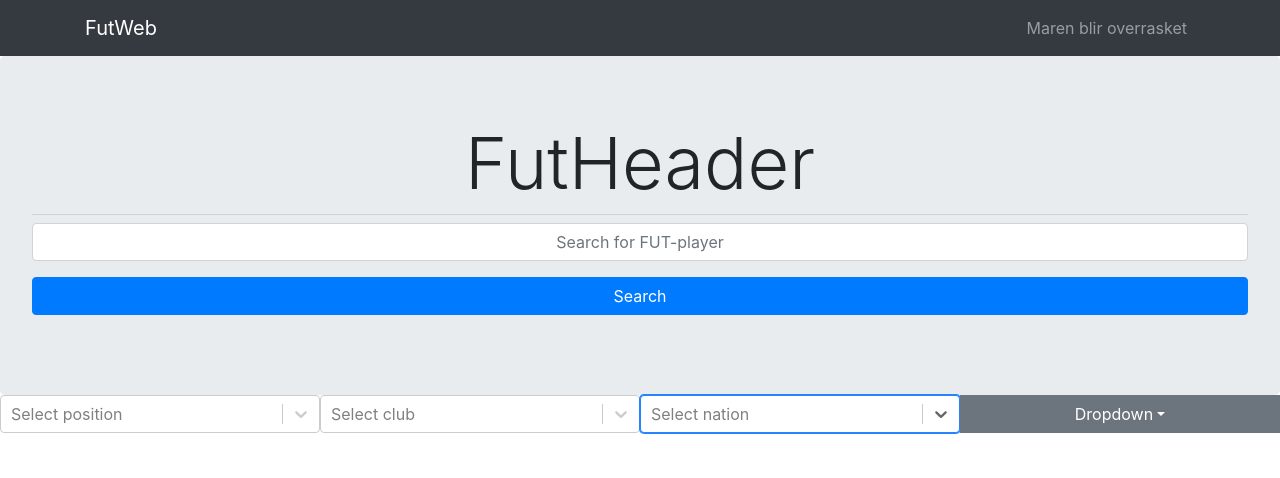
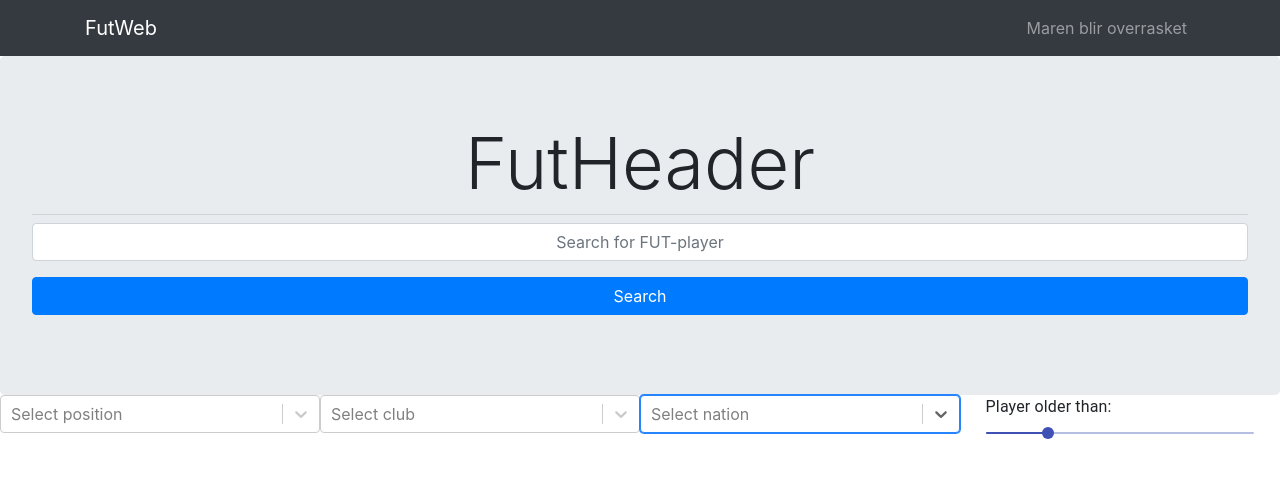
Before and after one commit to ferdinwa/it2810-prosjekt-3, a React (Create React App) app in the folder client/: page / in a window 1280 px wide. Shown: the top 478 px of the page. Built offline with nearby package versions, Linux system fonts and the light colour scheme.

Commit message:
Finished filtering #7

```diff
--- a/client/package.json
+++ b/client/package.json
@@ -3,6 +3,8 @@
   "version": "0.1.0",
   "private": true,
   "dependencies": {
+    "@material-ui/core": "^4.11.0",
+    "@material-ui/lab": "^4.0.0-alpha.56",
     "@testing-library/jest-dom": "^4.2.4",
     "@testing-library/react": "^9.5.0",
     "@testing-library/user-event": "^7.2.1",
--- /dev/null
+++ b/client/src/actions/ageActions.tsx
@@ -0,0 +1,8 @@
+import { SET_AGE } from "./types";
+
+export const setAge = (age: string) => {
+  return {
+    type: SET_AGE,
+    payload: age,
+  };
+};
--- a/client/src/actions/types.tsx
+++ b/client/src/actions/types.tsx
@@ -4,3 +4,4 @@ export const SET_POSITION = "SET_POSITION";
 export const POSITION_LOADING = "POSITION_LOADING";
 export const SET_NATION = "SET_NATION";
 export const SET_CLUB = "SET_CLUB";
+export const SET_AGE = "SET_AGE";
--- a/client/src/components/AgeSlider.tsx
+++ b/client/src/components/AgeSlider.tsx
@@ -1,33 +1,30 @@
-import React, { useState } from "react";
-import {
-  Dropdown,
-  DropdownToggle,
-  DropdownMenu,
-  DropdownItem,
-} from "reactstrap";
+import React, { ChangeEvent } from "react";
 import "../css/searchbar.css";
-import Slider from "react-slider";
+import Slider from "@material-ui/core/Slider";
+import Typography from "@material-ui/core/Typography";
+import { useDispatch } from "react-redux";
+import { setAge } from "../actions/ageActions";
+
 const DropdownAge = () => {
-  const [dropdownOpen, setDropdownOpen] = useState(false);
+  const dispatch = useDispatch();
 
-  const toggle = () => setDropdownOpen((prevState) => !prevState);
-
+  const handleChange = (age: number | number[]) => {
+    dispatch(setAge(age.toString()));
+  };
   return (
-    <div className="filterbar">
-      <Dropdown isOpen={dropdownOpen} toggle={toggle}>
-        <DropdownToggle className="button" caret>
-          Dropdown
-        </DropdownToggle>
-        <DropdownMenu>
-          <DropdownItem header>Header</DropdownItem>
-          <DropdownItem>Some Action</DropdownItem>
-          <DropdownItem disabled>Action (disabled)</DropdownItem>
-          <DropdownItem divider />
-          <DropdownItem>Foo Action</DropdownItem>
-          <DropdownItem>Bar Action</DropdownItem>
-          <DropdownItem>Quo Action</DropdownItem>
-        </DropdownMenu>
-      </Dropdown>
+    <div className="filterbar slider">
+      <Typography id="discrete-slider" className="typo" gutterBottom>
+        Player older than:
+      </Typography>
+      <Slider
+        defaultValue={30}
+        aria-labelledby="discrete-slider"
+        valueLabelDisplay="auto"
+        step={1}
+        min={15}
+        max={80}
+        onChange={(event, value) => handleChange(value)}
+      />
     </div>
   );
 };
--- a/client/src/components/Scroller.tsx
+++ b/client/src/components/Scroller.tsx
@@ -38,6 +38,7 @@ const Scroller = () => {
   const pos = useSelector((state: IAppState) => state.position);
   const nat = useSelector((state: IAppState) => state.nation);
   const clu = useSelector((state: IAppState) => state.club);
+  const ag = useSelector((state: IAppState) => state.age);
 
   return (
     <div>
@@ -45,6 +46,7 @@ const Scroller = () => {
         .filter((posplayer) => posplayer.position === pos || pos === "")
         .filter((nationplayer) => nationplayer.nation === nat || nat === "")
         .filter((clubplayer) => clubplayer.club === clu || clu === "")
+        .filter((ageplayer) => ageplayer.age >= ag || ageplayer.age == "RIP")
         .sort((player1, player2) => player2.rating - player1.rating)
         .map(({ ...players }: IPlayer) => (
           <div>
--- a/client/src/css/searchbar.css
+++ b/client/src/css/searchbar.css
@@ -8,6 +8,7 @@
   display: flex;
   flex-direction: row;
   padding-bottom: 2rem;
+  flex-wrap: wrap;
 }
 
 .filterbar {
@@ -21,3 +22,13 @@
   margin-top: 0px !important;
   margin-left: 0px !important;
 }
+
+.slider {
+  padding-left: 2%;
+  padding-right: 2%;
+}
+
+.typo {
+  margin-top: 0 !important;
+  margin-bottom: 0 !important;
+}
--- a/client/src/reducers/playerReducer.tsx
+++ b/client/src/reducers/playerReducer.tsx
@@ -4,6 +4,7 @@ import {
   SET_POSITION,
   SET_NATION,
   SET_CLUB,
+  SET_AGE,
 } from "../actions/types";
 import { IAppState, IAction } from "../interfaces";
 import initialState from "../store/initialState";
@@ -46,6 +47,12 @@ export default function playerReducer(
         ...state,
         club: action.payload,
       };
+
+    case SET_AGE:
+      return {
+        ...state,
+        age: action.payload,
+      };
     default:
       return state;
   }
```
Also changed, not shown: 1 other file (tests, documents, lock files or other folders).
